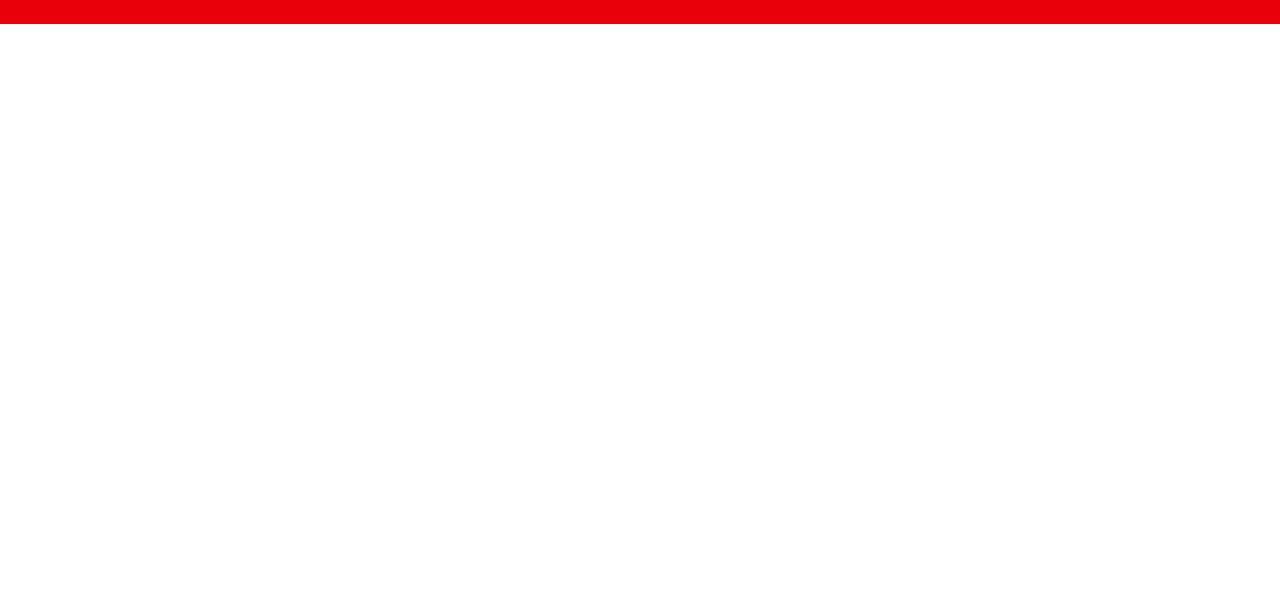
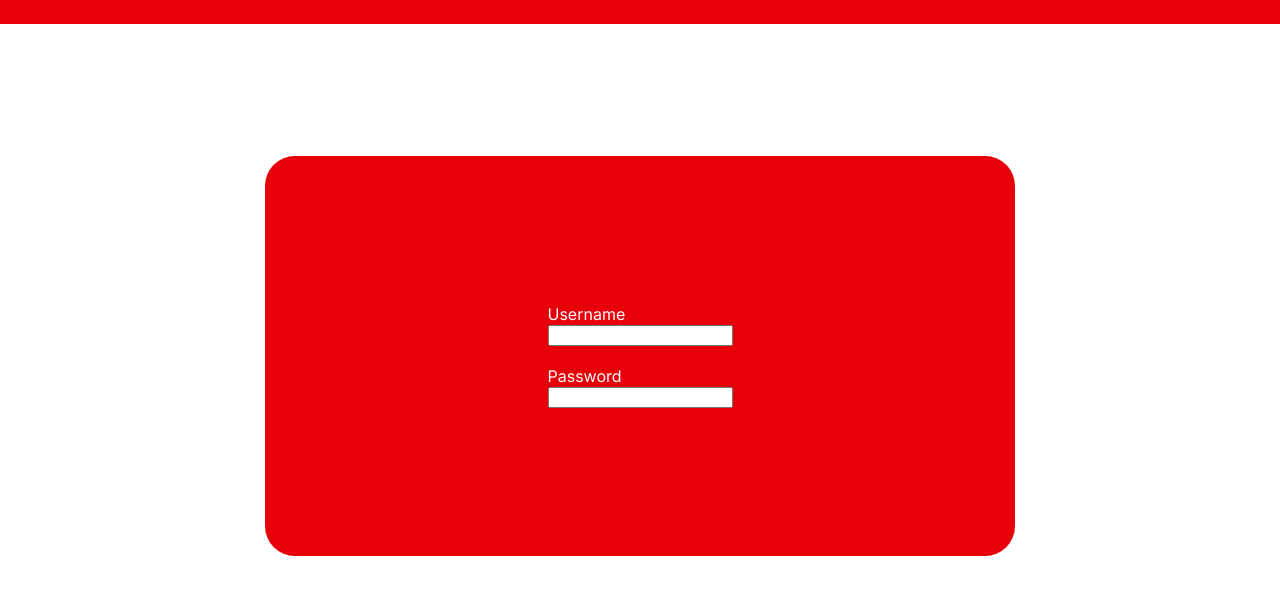
Before and after one commit to chocopndn/EpicX, a plain HTML site: page login.html in a window 1280 px wide. Shown: the part 86-680 px from the top of the page. Drawn offline with Linux system fonts and the light colour scheme.

Commit message:
Update files

```diff
--- a/css/login.css
+++ b/css/login.css
@@ -59,3 +59,33 @@ li > a{
     background-color: #E70009;
     color: white;
 }
+
+/* login */
+.login-container{
+    display: flex;
+    align-items: center;
+    justify-content: center;
+    height: 83vh;
+}
+
+.login-card{
+    background-color: #E70009;
+    height: 400px;
+    width: 750px;
+    border-radius: 30px;
+    display: flex;
+    align-items: center;
+    justify-content: center;
+    flex-direction: column;
+}
+
+form{
+    display: flex;
+
+    color: white;
+    flex-direction: column;
+}
+
+.password-container{
+    padding-top: 20px;
+}
--- a/login.html
+++ b/login.html
@@ -2,7 +2,6 @@
 <html lang="en">
   <head>
     <meta charset="UTF-8" />
-    <meta name="viewport" content="width=device-width, initial-scale=1.0" />
     <title>Log in</title>
     <link rel="stylesheet" href="./css/login.css" />
   </head>
@@ -32,7 +31,20 @@
     </header>
 
     <main>
-      <div class="login-container"></div>
+      <div class="login-container">
+        <div class="login-card">
+          <form action="">
+            <div class="username-container">
+              <label for="username">Username</label> <br>
+              <input type="text" id="username">
+            </div>
+            <div class="password-container">
+              <label for="">Password</label> <br>
+              <input type="password">
+            </div>
+          </form>
+        </div>
+      </div>
     </main>
   </body>
 </html>
```
Also changed, not shown: assets/images/1.jpg (added), assets/images/2.jpg (added), assets/images/3.jpg (added), assets/images/4.jpg (added), assets/images/5.jpg (added), assets/images/6.jpg (added).
